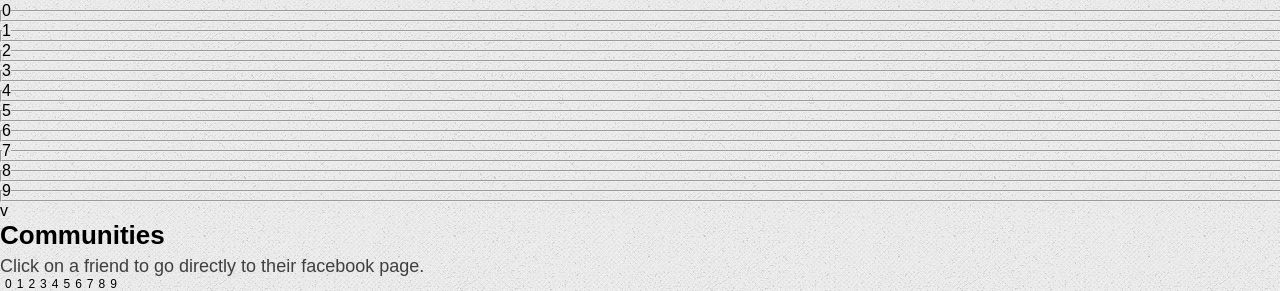
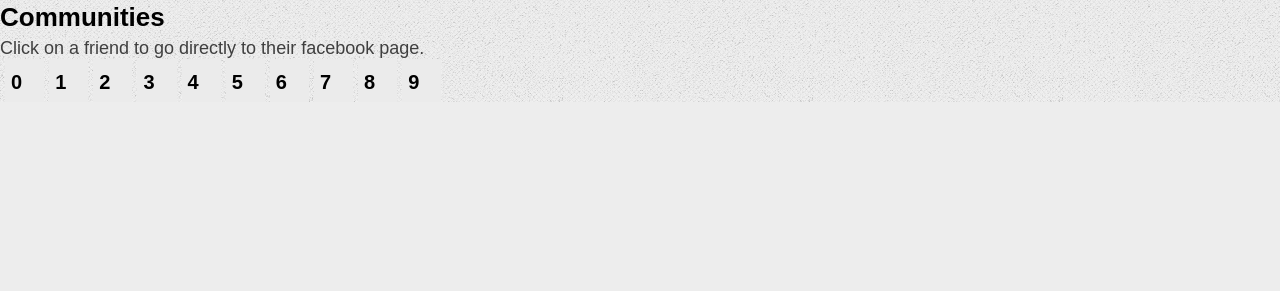
Before and after one commit to minihessel/ZaPPiZ, a Flask app: template app/templates/graph.html in a window 1280 px wide. Shown: the part 1322-1613 px from the top of the page. After the commit the page ends 1424 px from the top, so only its background shows below. Run offline with Flask 2, Linux system fonts and the light colour scheme; the template is opened without the code that fills it: most values are stand-ins (such as "Sample title", 1, 10 or a date in 2020); lists and menus that the app fills with data are empty; some libraries are stand-ins or nearby versions.

Commit message:
Husk å legge til infotekst

```diff
--- a/app/static/css/style.css
+++ b/app/static/css/style.css
@@ -148,6 +148,10 @@ table tr th {
     padding-bottom: 6px;
 }
 
+tr{
+    border: 1px solid black;
+}
+
 fieldset {
     width: 100%;
 
@@ -161,3 +165,12 @@ a:link {color:black; text-decoration:none;}    /* unvisited link */
 a:visited {color:black; text-decoration:none;}  /* visited link */
 a:hover {color:black; text-decoration:none;}    /* mouse over link */
 a:active {color:black; text-decoration:none;}   /* selected link */
+
+.community-list{
+    list-style-type: none;
+}
+
+.community-list-person {
+    width: 70px;
+    float: left;
+}
--- a/app/templates/graph.html
+++ b/app/templates/graph.html
@@ -138,7 +138,7 @@
         </tr>
         <tr>
             <br/>
-        <h2 style="text-align:center;" title="What is actually 5 most important friends?<b> That is a good question!</b>"> 5 most important friends </h2>
+        <h2 style="text-align:center;" title="These are your 5 most important friends"> 5 most important friends </h2>
         <p>________________________________________________________________________________________________</p>
 
 
@@ -184,38 +184,20 @@
            {% endfor %}
     </table>
 </div>
-<p style="font-size: 16px;">Number of communities: {{ communities + 1 }}</p>
-     {% for x in range(communities + 1)%}
-        <fieldset title="These are the communites. You can change the colum-name by clicking on the column.">
-            <legend style=" background-color:{{ c[x+1]}};"  id="{{x}}" onclick="visible(this.id)">{{ x }}<input type="hidden" onclick="visible()" id="{{ x }}text"  onkeydown="if (event.keyCode == 13) change();"></legend>
-            <th >
-
-             <!--<table style="float: left; margin-left: 5px; font-size: 12px; background-color:#EBEBEB;" >-->
-               <tr>
-                {% for person in list_of_people %}
-                    {% if x == person.community %}
-                        <div><img src="https://graph.facebook.com/{{ person.id }}/picture"></img>  <a href="http://www.facebook.com/{{ person.id }}" target="_blank">{{ person.name }}</a> </div>
-
-                    {% endif %}
-
-                {% endfor %}
-                <tr>
-            <!-- </table> -->
-        </fieldset>
-      {% endfor %}
-
-
-
-v
-
-    <!--- Skrive ut alle communtiteis --->
+<p style="font-size: 16px;" title="Tittelher.asdasd!">Number of communities: {{ communities + 1 }}</p>
+      <!--- Skrive ut alle communtiteis --->
     <h2>Communities </h2>
     <p> Click on a friend to go directly to their facebook page.</p>
       {% for x in range(communities + 1)%}
-            <ul style="float: left; margin-left: 5px; font-size: 12px; background-color:#EBEBEB;" title="These are the communites. You can change the colum-name by clicking on the column.">
-            <div  style=" background-color:{{ c[x+1]}}; display: inline;"  id="{{x}}" onclick="visible(this.id)">  {{ x }} <input type="hidden" onclick="visible()" id="{{ x }}text"  onkeydown="if (event.keyCode == 13) change();"></div>
-
-          </ul>
+            <table style="float: left; margin-left: 5px; font-size: 12px; background-color:#EBEBEB;" title="These are the communites. You can change the colum-name by clicking on the column.">
+            <tr><th style=" background-color:{{ c[x+1]}};"  id="{{x}}" onclick="visible(this.id)">  {{ x }} <input type="hidden" onclick="visible()" id="{{ x }}text"  onkeydown="if (event.keyCode == 13) change();"></th></tr>
+                {% for person in list_of_people %}
+                    {% if x == person.community %}
+                        <tr><td><img src="https://graph.facebook.com/{{ person.id }}/picture"></img>  <a href="http://www.facebook.com/{{ person.id }}" target="_blank">{{ person.name }}</a> </td></tr>
+                </tr>
+            {% endif %}
+        {% endfor %}
+          </table>
       {% endfor %}
 </div>
 {% endblock %}
```
Also changed, not shown: app/static/facebookData/788535143/788535143.js, 1 other file.
